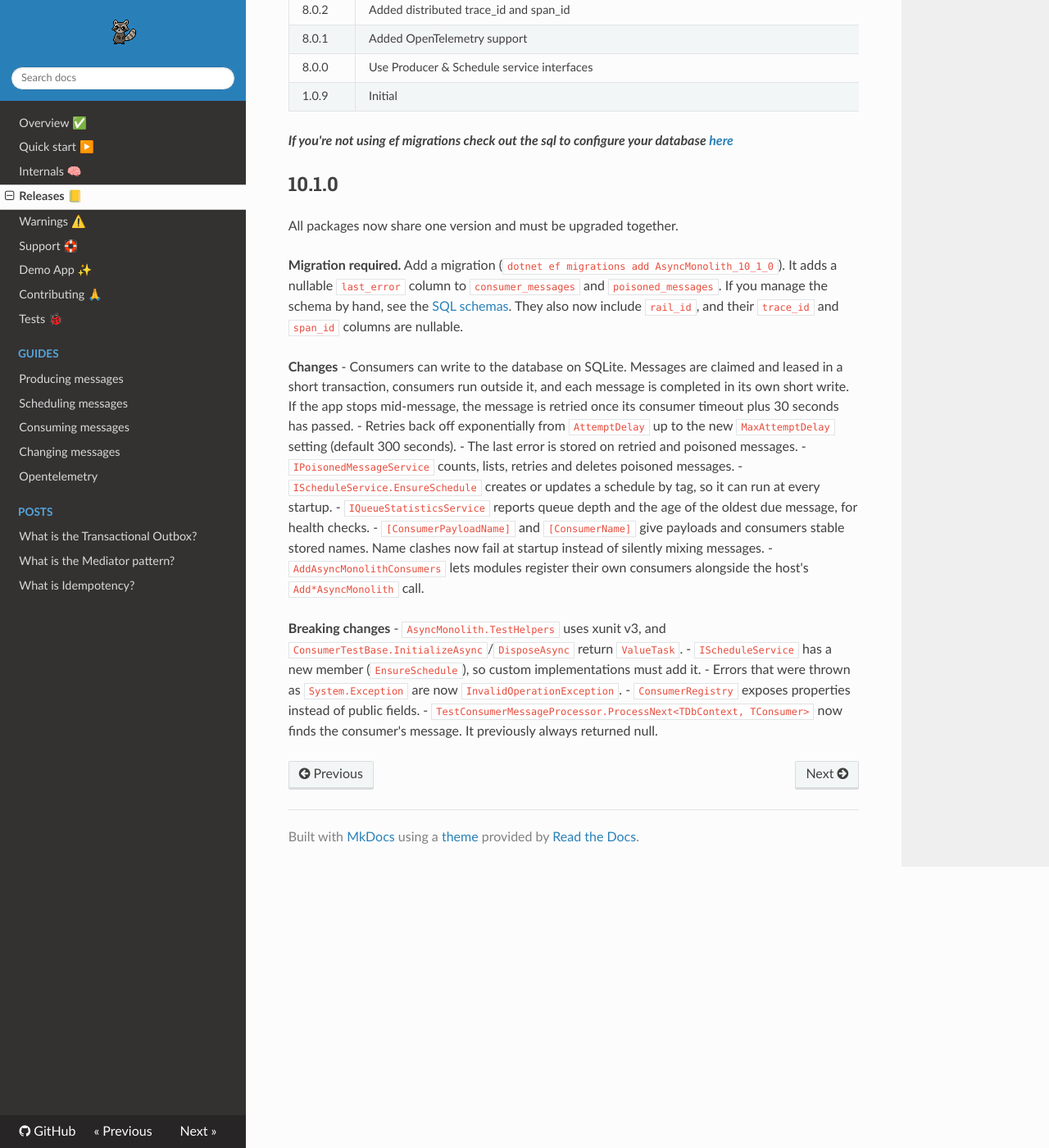
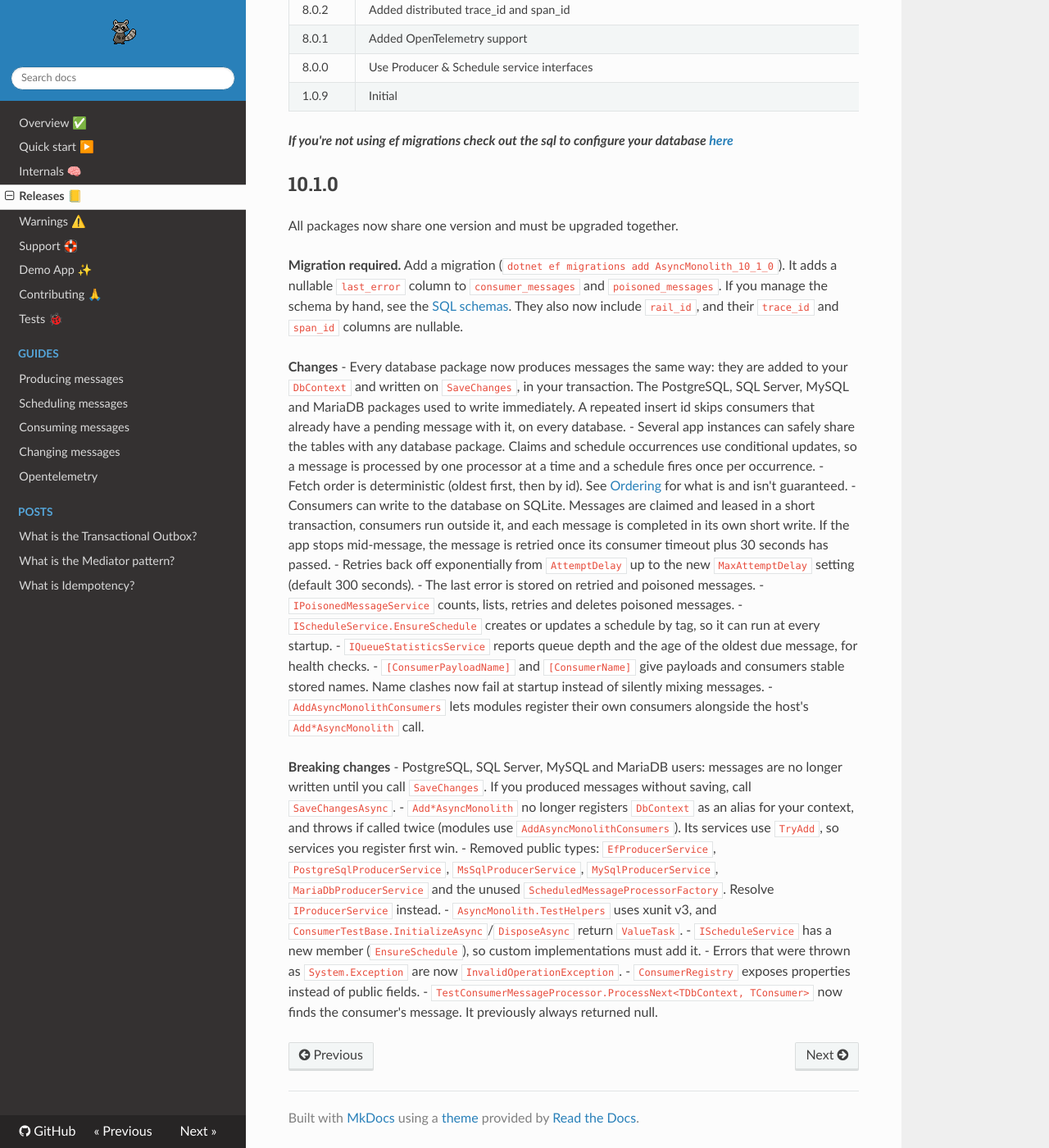
Before and after one commit to Timmoth/AsyncMonolith, an MkDocs documentation site: the page built from docs/releases.md, in a window 1280 px wide and 1400 px high, scrolled down 388 px. Shown: the whole window at 82% size. Built offline with MkDocs 1.6.1, drawn with Linux system fonts in a browser that asks for light colours; nearby versions of some CDN libraries.

Commit message:
Describe the producer, multi-instance and registration changes in the 10.1.0 notes

```diff
--- a/docs/releases.md
+++ b/docs/releases.md
@@ -22,6 +22,9 @@ All packages now share one version and must be upgraded together.
 **Migration required.** Add a migration (`dotnet ef migrations add AsyncMonolith_10_1_0`). It adds a nullable `last_error` column to `consumer_messages` and `poisoned_messages`. If you manage the schema by hand, see the [SQL schemas](https://github.com/Timmoth/AsyncMonolith/tree/main/Schemas). They also now include `rail_id`, and their `trace_id` and `span_id` columns are nullable.
 
 **Changes**
+- Every database package now produces messages the same way: they are added to your `DbContext` and written on `SaveChanges`, in your transaction. The PostgreSQL, SQL Server, MySQL and MariaDB packages used to write immediately. A repeated insert id skips consumers that already have a pending message with it, on every database.
+- Several app instances can safely share the tables with any database package. Claims and schedule occurrences use conditional updates, so a message is processed by one processor at a time and a schedule fires once per occurrence.
+- Fetch order is deterministic (oldest first, then by id). See [Ordering](guides/consuming-messages.md#ordering) for what is and isn't guaranteed.
 - Consumers can write to the database on SQLite. Messages are claimed and leased in a short transaction, consumers run outside it, and each message is completed in its own short write. If the app stops mid-message, the message is retried once its consumer timeout plus 30 seconds has passed.
 - Retries back off exponentially from `AttemptDelay` up to the new `MaxAttemptDelay` setting (default 300 seconds).
 - The last error is stored on retried and poisoned messages.
@@ -32,6 +35,9 @@ All packages now share one version and must be upgraded together.
 - `AddAsyncMonolithConsumers` lets modules register their own consumers alongside the host's `Add*AsyncMonolith` call.
 
 **Breaking changes**
+- PostgreSQL, SQL Server, MySQL and MariaDB users: messages are no longer written until you call `SaveChanges`. If you produced messages without saving, call `SaveChangesAsync`.
+- `Add*AsyncMonolith` no longer registers `DbContext` as an alias for your context, and throws if called twice (modules use `AddAsyncMonolithConsumers`). Its services use `TryAdd`, so services you register first win.
+- Removed public types: `EfProducerService`, `PostgreSqlProducerService`, `MsSqlProducerService`, `MySqlProducerService`, `MariaDbProducerService` and the unused `ScheduledMessageProcessorFactory`. Resolve `IProducerService` instead.
 - `AsyncMonolith.TestHelpers` uses xunit v3, and `ConsumerTestBase.InitializeAsync`/`DisposeAsync` return `ValueTask`.
 - `IScheduleService` has a new member (`EnsureSchedule`), so custom implementations must add it.
 - Errors that were thrown as `System.Exception` are now `InvalidOperationException`.
```
